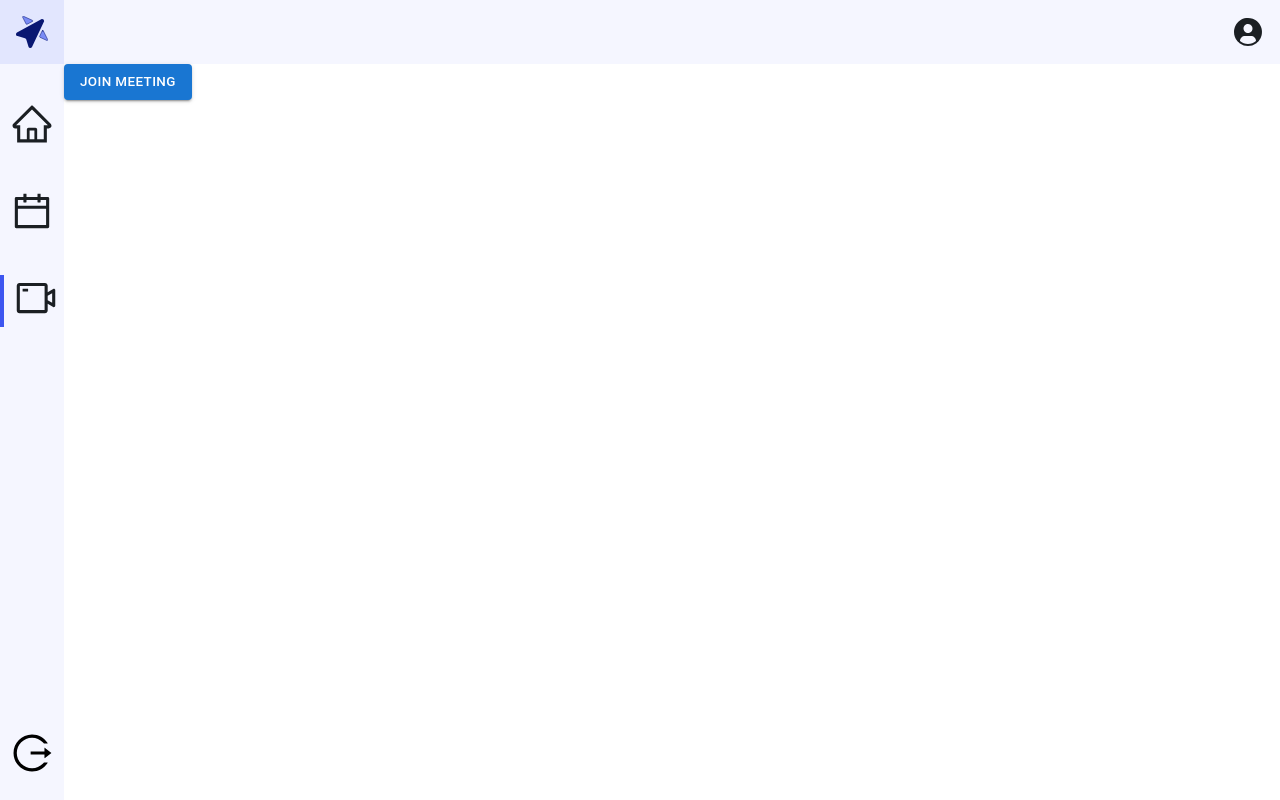
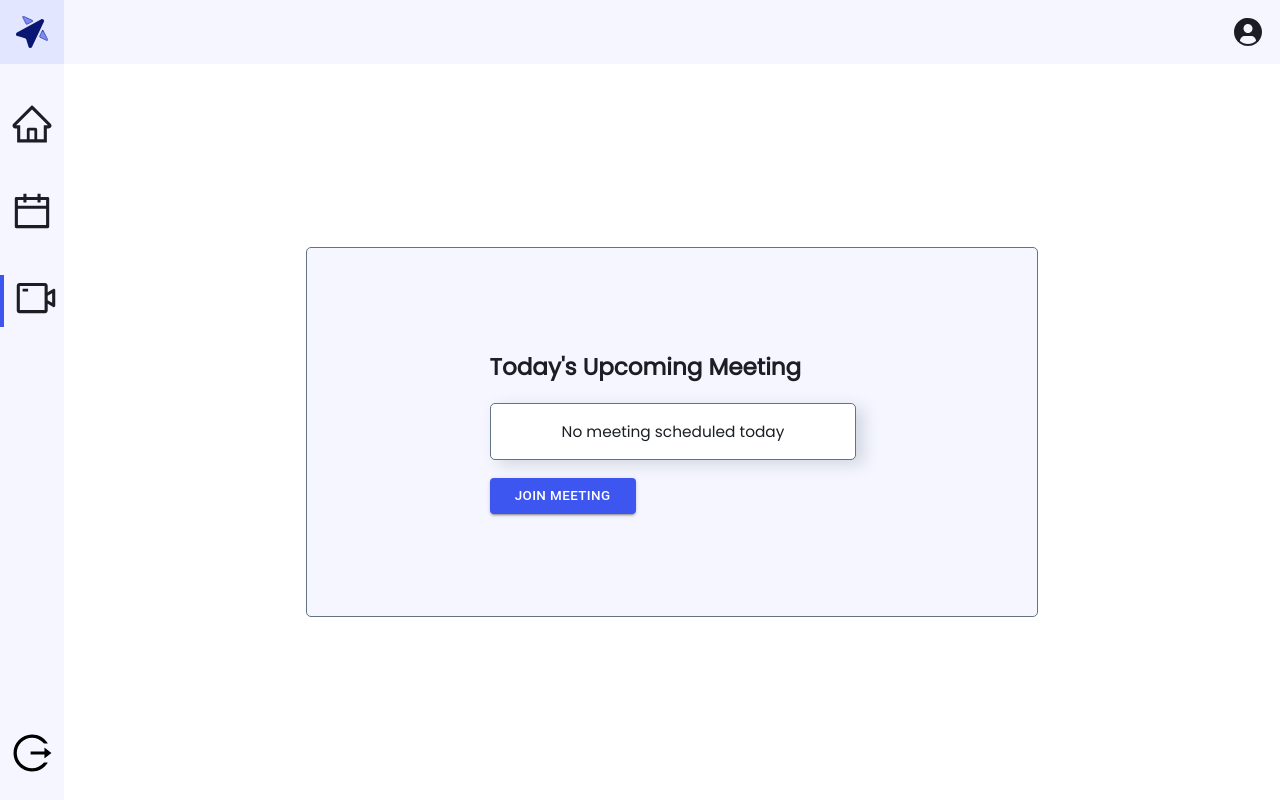
Before and after one commit to YuetHo/react-calendar-meets, a React (Create React App) app: page /meets in a window 1280 px wide. Built offline with nearby package versions, Linux system fonts and the light colour scheme; no server answers; sample sign-in values are in the browser's storage; what agora-rtc-react would draw is missing.

Commit message:
Prettier MeetsPage

```diff
--- a/src/App.css
+++ b/src/App.css
@@ -142,22 +142,6 @@ input {
   width: var(--contentWidth);
   height: var(--contentHeight);
 }
-
-/* .meetsPage {
-  height: "100%";
-}
-
-.videoCallGrid {
-  height: "100%";
-}
-
-.videoCallGrid .videoControl {
-  height: "5%";
-}
-
-.videoCallGrid .videoCall {
-  height: "95%";
-} */
 
 .loginPage {
   position: fixed;
@@ -346,8 +330,6 @@ input {
   border-radius: 5px;
 }
 
-.calendarPage .addEventTitleInput {}
-
 .calendarPage .addEventDate {
   width: auto;
   height: auto;
@@ -367,3 +349,50 @@ input {
   font-size: 0.875rem;
   color: #FFFFFF;
 }
+
+.meetsPage {
+  display: flex;
+  justify-content: center;
+  align-items: center;
+  width: 100%;
+  height: 100%;
+}
+
+.meetsPage .joinMeetingContainer {
+  display: flex;
+  justify-content: center;
+  align-items: center;
+  width: 60%;
+  height: 50%;
+
+  background: rgba(61, 86, 240, 0.05);
+  border: 1px solid #637381;
+  border-radius: 5px;
+}
+
+.meetsPage .joinInnerMeetingContainer {
+  display: flex;
+  flex-direction: column;
+  justify-content: center;
+  width: 50%;
+  height: 50%;
+  gap:10%;
+}
+
+.meetsPage .joinMeetingTitle {
+  font-size: 1.5rem;
+  font-weight: 800;
+}
+
+.meetsPage .meetingSchedule {
+  display: flex;
+  justify-content: center;
+  align-items: center;
+  width: 100%;
+  height: 30%;
+
+  background: #FFFFFF;
+  border: 1px solid #637381;
+  box-shadow: 0.5rem 0.3rem 1rem rgba(99, 115, 129, 0.24);
+  border-radius: 5px;
+}
--- a/src/components/MeetsPage.js
+++ b/src/components/MeetsPage.js
@@ -5,19 +5,28 @@ import VideoCall from "./group-video-call/VideoCall";
 
 function MeetsPage() {
     const [inCall, setInCall] = useState(false);
-    // <div className="meetsPage">
+
     return (
-        <div style={{ height: "100%" }}>
+        <div className="meetsPage">
             {inCall ? (
                 <VideoCall setInCall={setInCall} />
             ) : (
+                <div className="joinMeetingContainer">
+                    <div className="joinInnerMeetingContainer">
+                        <span className="joinMeetingTitle">Today's Upcoming Meeting</span>
+                        <div className="meetingSchedule">
+                            No meeting scheduled today
+                        </div>
                         <Button
                             variant="contained"
                             color="primary"
                             onClick={() => setInCall(true)}
+                            style={{width:"40%" ,background: "#3D56F0"}}
                         >
                             Join Meeting
                         </Button>
+                    </div>
+                </div>
             )}
         </div>
     );
--- a/src/components/group-video-call/Controls.js
+++ b/src/components/group-video-call/Controls.js
@@ -43,6 +43,7 @@ export default function Controls(props) {
                     variant="contained"
                     color={trackState.audio ? "primary" : "secondary"}
                     onClick={() => mute("audio")}
+                    style={{background: "#3D56F0"}}
                 >
                     {trackState.audio ? <MicIcon /> : <MicOffIcon />}
                 </Button>
@@ -52,6 +53,7 @@ export default function Controls(props) {
                     variant="contained"
                     color={trackState.video ? "primary" : "secondary"}
                     onClick={() => mute("video")}
+                    style={{background: "#3D56F0"}}
                 >
                     {trackState.video ? <VideocamIcon /> : <VideocamOffIcon />}
                 </Button>
@@ -60,6 +62,7 @@ export default function Controls(props) {
                 <Button
                     variant="contained"
                     onClick={() => leaveChannel()}
+                    style={{background: "#FF0000"}}
                 >
                     Leave
                     <ExitToAppIcon />
--- a/src/components/group-video-call/VideoCall.js
+++ b/src/components/group-video-call/VideoCall.js
@@ -67,7 +67,7 @@ export default function VideoCall(props) {
     }, [channelName, client, ready, tracks]);
 
     return (
-        <Grid container direction="column" style={{ display: "flex", justifyContent: "center", alignItems: "center", height: "100%" }}>
+        <Grid container direction="column" style={{ display: "flex", justifyContent: "center", alignItems: "center", height: "100%", gap: "4%"}}>
             <Grid item style={{ width: "80%", height: "80%" }}>
                 {/* start and track must not be null for video component to render */}
                 {start && tracks && <Video tracks={tracks} users={users} />}
```
Lines whose indentation alone changed are shown as unchanged.
